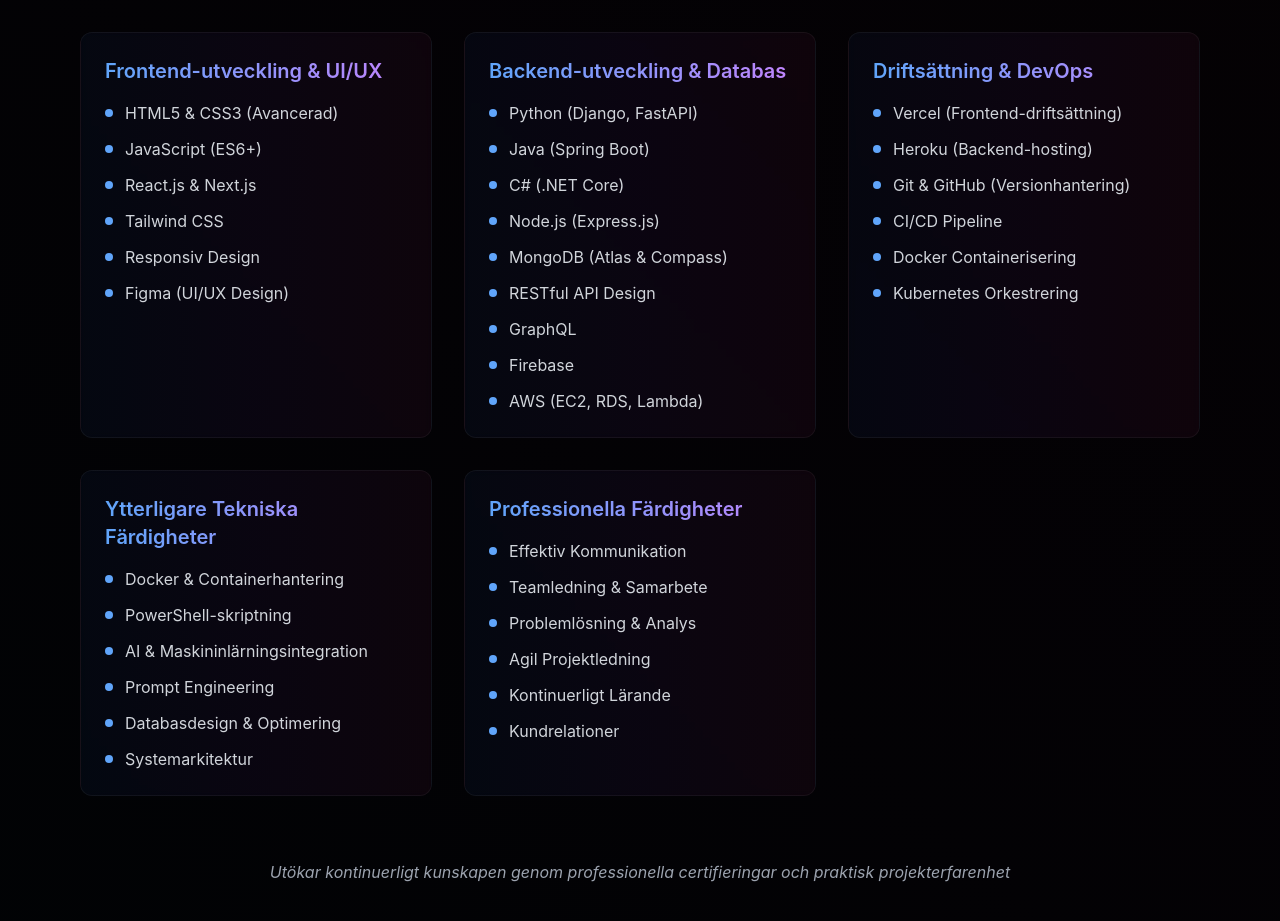
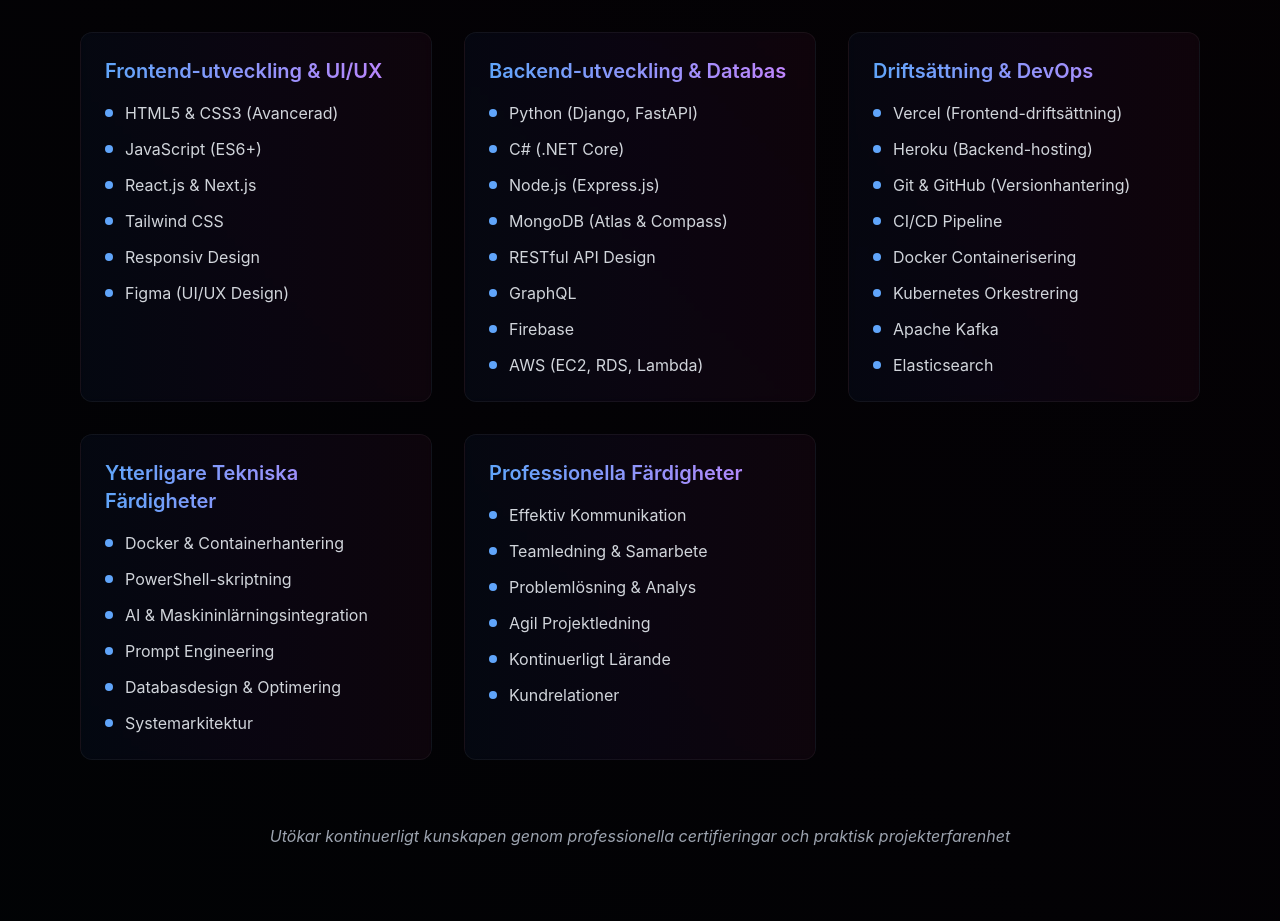
Before and after one commit to USBAI/Portfolion, a React (Create React App) app: page / in a window 1280 px wide. Shown: the part 3220-4141 px from the top of the page. Built offline with nearby package versions, Linux system fonts and the light colour scheme.

Commit message:
updating my skills from my previus working experiance

```diff
--- a/src/components/Education.js
+++ b/src/components/Education.js
@@ -29,7 +29,6 @@
       title: "Backend-utveckling & Databas",
       items: [
         "Python (Django, FastAPI)",
-        "Java (Spring Boot)",
         "C# (.NET Core)",
         "Node.js (Express.js)",
         "MongoDB (Atlas & Compass)",
@@ -47,7 +46,9 @@
         "Git & GitHub (Versionhantering)",
         "CI/CD Pipeline",
         "Docker Containerisering",
-        "Kubernetes Orkestrering"
+        "Kubernetes Orkestrering",
+        "Apache Kafka",
+        "Elasticsearch"
       ]
     },
     technical: {
```
